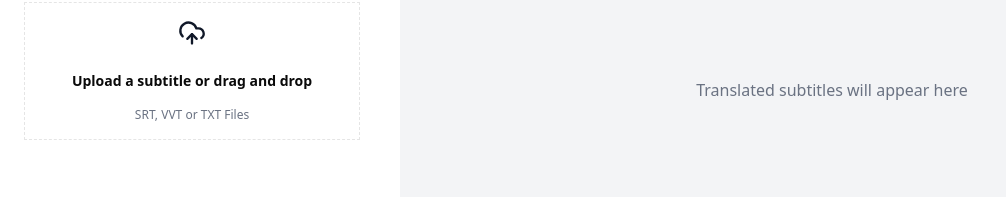
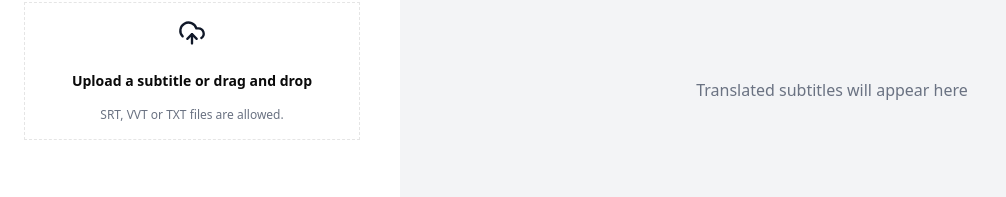
Before and after one commit to momokoko00/AI-Substitle-Translator, a Next.js app: page / in a window 1280 px wide. Shown: the part 322-519 px from the top of the page, without its empty margins (0-1006 px from the left). Built offline with nearby package versions, Linux system fonts and the light colour scheme.

Commit message:
fixed redirecting issue to google console

```diff
--- a/src/components/subtitleGenerator.tsx
+++ b/src/components/subtitleGenerator.tsx
@@ -338,7 +338,7 @@ const SubtitleGenerator = () => {
                         <CloudUpload className="w-7 h-7 mb-2 text-gray-900" />
                         <p className="text-sm font-semibold">Upload a subtitle or drag and drop</p>
                         {file && <p className="text-sm text-blue-500">Selected: {file.name}</p>}
-                        <p className="text-gray-500 text-xs">SRT, VVT or TXT Files</p>
+                        <p className="text-gray-500 text-xs">SRT, VVT or TXT files are allowed.</p>
                         <input
                             type="file"
                             className="sr-only"
```
